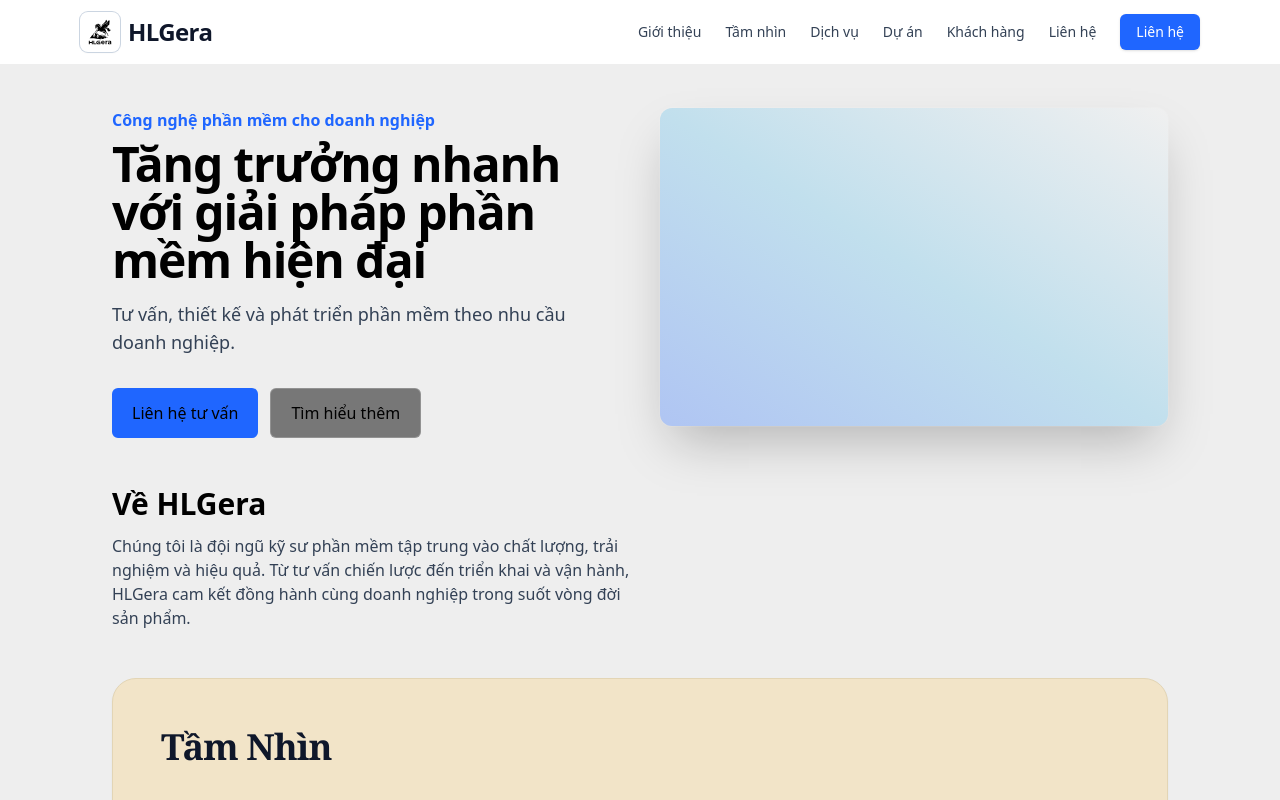
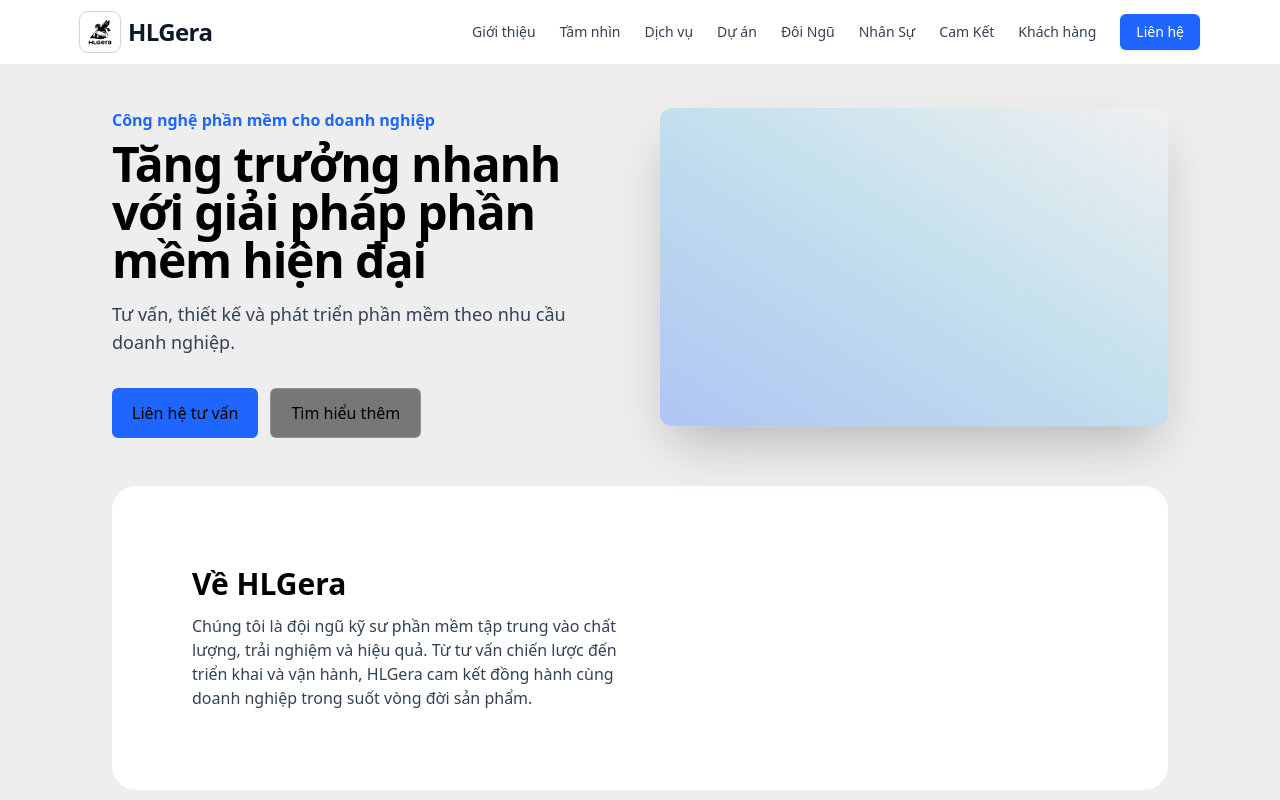
Before and after one commit to son442005/DeepCode-Page, a React (Vite) app: page / in a window 1280 px wide. Shown: the top 800 px of the page. Built offline with nearby package versions, Linux system fonts and the light colour scheme.

Commit message:
Upload source code

```diff
--- a/src/components/About.tsx
+++ b/src/components/About.tsx
@@ -2,7 +2,7 @@ import { site } from '../constants'
 
 export const About = () => {
     return (
-        <section id="about" className="">
+        <section id="about" className="p-20 bg-white rounded-3xl" aria-label="About Us ">
             <div className="">
                 <div className="grid lg:grid-cols-2 items-start">
                     <div>
--- a/src/components/ClientsPartners.tsx
+++ b/src/components/ClientsPartners.tsx
@@ -2,7 +2,7 @@ import { clientTestimonial, partnerLogos } from "../constants";
 import React from "react";
 const ClientsPartners: React.FC = () => {
   return (
-    <section className="p-20 bg-stone-50 from-[#F8F4EB] to-[#F4EFE4]">
+    <section id="ClientsPartners" className="p-20 bg-stone-50 from-[#F8F4EB] to-[#F4EFE4] rounded-3xl">
       <div className="flex flex-col gap-16">
         <div className=" text-center">
           <h2 className="text-4xl md:text-5xl font-serif font-bold text-[#6E5C43]">
--- a/src/components/Commit.tsx
+++ b/src/components/Commit.tsx
@@ -6,7 +6,7 @@ const QualityCommitment: React.FC = () => {
     const titleColor = 'text-[#7B6E5B]';
 
     return (
-        <section className={`p-20 bg-stone-50  ${bgColor}`}>
+        <section id='Commit' className={`p-20 bg-stone-50 rounded-3xl ${bgColor}`}>
             <div className="">
 
                 <header className="flex justify-between items-start mb-12">
@@ -15,7 +15,7 @@ const QualityCommitment: React.FC = () => {
                     </h1>
                 </header>
 
-                <div className="flex flex-col lg:flex-row gap-12 lg:gap-20">
+                <div className="flex flex-col lg:flex-row gap-12 lg:gap-20 ">
 
                     <div className="lg:w-1/2 space-y-8 lg:border-r border-black
  lg:pr-10  ">
--- a/src/components/ContactInfo.tsx
+++ b/src/components/ContactInfo.tsx
@@ -4,7 +4,7 @@ const meetingImage = "/project-7.jpg";
 
 const ContactInfo: React.FC = () => {
     return (
-        <section className={`p-20 bg-stone-50 bg-[#F9F5EC`}>
+        <section id="ContactInfo" className={`p-20 bg-stone-50 bg-[#F9F5EC rounded-3xl`}>
             <div className="">
 
                 <header className="mb-12">
--- a/src/components/ExpertProfile.tsx
+++ b/src/components/ExpertProfile.tsx
@@ -1,8 +1,9 @@
 import React from 'react';
-import {expertData} from "../constants";
-interface ExpertProfileTailwindProps {}
+import { expertData } from "../constants";
+interface ExpertProfileTailwindProps { }
 const ExpertProfileTailwind: React.FC<ExpertProfileTailwindProps> = () => {
     return (
+        <section id="ExpertProfile" aria-label="About Us">
             <div className="rounded-3xl p-16 font-sans bg-stone-50 text-gray-800 ">
 
                 <header className="flex justify-between  ">
@@ -53,6 +54,7 @@ const ExpertProfileTailwind: React.FC<ExpertProfileTailwindProps> = () => {
                     </div>
                 </section>
             </div>
+        </section>
     );
 };
 
--- a/src/components/Features.tsx
+++ b/src/components/Features.tsx
@@ -9,7 +9,7 @@ const Icon = ({ name }: { name: string }) => {
 
 export const Features = () => {
     return (
-        <section id="features" className="p-20 rounded-md bg-stone-50 from-[#F8F4EB] to-[#F4EFE4]">
+        <section id="features" className="p-20 bg-stone-50 from-[#F8F4EB] to-[#F4EFE4] rounded-3xl">
             <div className="flex flex-col gap-10">
                 <div className="">
                     <h2 className="text-2xl font-bold">Dịch vụ & Thế mạnh</h2>
--- a/src/components/Header.tsx
+++ b/src/components/Header.tsx
@@ -30,13 +30,13 @@ export const Header = () => {
                         </div>
                         <span className="text-xl sm:text-2xl font-bold text-slate-900 tracking-tight">{site.company}</span>
                     </div>
-                    <nav className="hidden md:flex items-center gap-6">
+                    <nav className="hidden md:flex items-center gap-6 text-blue-600">
                         {nav.map((n) => (
                             <button key={n.href} onClick={() => handleNavClick(n.href)} className="text-sm text-slate-700 hover:text-slate-900 transition">
                                 {n.label}
                             </button>
                         ))}
-                        <a href="#contact" className="inline-flex items-center rounded-md bg-primary px-4 py-2 text-sm font-medium text-white shadow hover:bg-blue-500 transition">
+                        <a href="#ContactInfo" className="inline-flex items-center rounded-md bg-primary px-4 py-2 text-sm font-medium text-white shadow hover:bg-blue-500 transition">
                             Liên hệ
                         </a>
                     </nav>
--- a/src/components/StaffStats.tsx
+++ b/src/components/StaffStats.tsx
@@ -4,7 +4,7 @@ const StaffStats: React.FC = () => {
     const titleColor = 'text-[#7B6E5B]';
 
     return (
-        <section className={`p-20 bg-stone-50 text-gray-800 `}>
+        <section id="StaffStats" className={`p-20 bg-stone-50 text-gray-800 rounded-3xl `}>
             <div className="flex flex-col gap-12">
                 <div className="">
                     <h1 className={`text-5xl font-serif font-medium ${titleColor}`}>
--- a/src/components/Vision.tsx
+++ b/src/components/Vision.tsx
@@ -1,6 +1,6 @@
   const Vision = () => {
     return (
-        <section id="vision" className="">
+        <section id="vision" className="" aria-label="About Us">
             <div className="">
                 <div className="rounded-3xl border border-[#E3D5B5] bg-[#F2E4C8] shadow-sm p-8 sm:p-12">
                     <h2 className="text-4xl font-bold text-slate-900 tracking-tight font-serif">Tầm Nhìn</h2>
--- a/src/constants.ts
+++ b/src/constants.ts
@@ -12,7 +12,7 @@ export type Testimonial = {
 export type Project = {
     title: string
     description: string
-    image: string // path under public/
+    image: string
 }
 
 export const site = {
@@ -62,8 +62,10 @@ export const nav = [
     { label: 'Tầm nhìn', href: '#vision' },
     { label: 'Dịch vụ', href: '#features' },
     { label: 'Dự án', href: '#showcase' },
-    { label: 'Khách hàng', href: '#testimonials' },
-    { label: 'Liên hệ', href: '#contact' },
+    { label: 'Đôi Ngũ', href: '#ExpertProfile' },
+    { label: 'Nhân Sự', href: '#StaffStats' },
+    { label: 'Cam Kết', href: '#Commit' },
+    { label: 'Khách hàng', href: '#ClientsPartners' },
 ]
 
 
```
Lines whose indentation alone changed are shown as unchanged.
